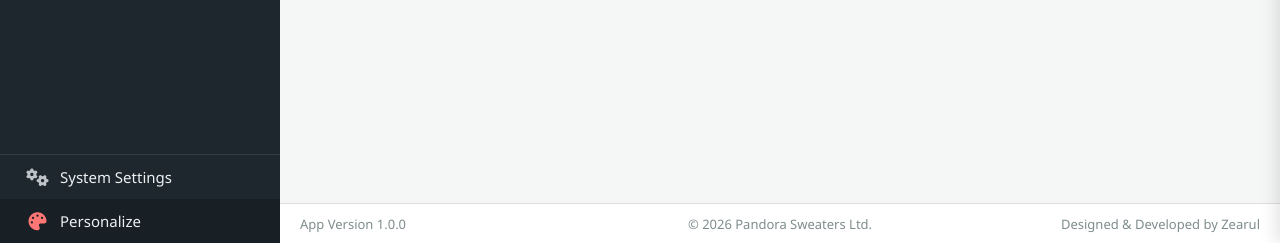
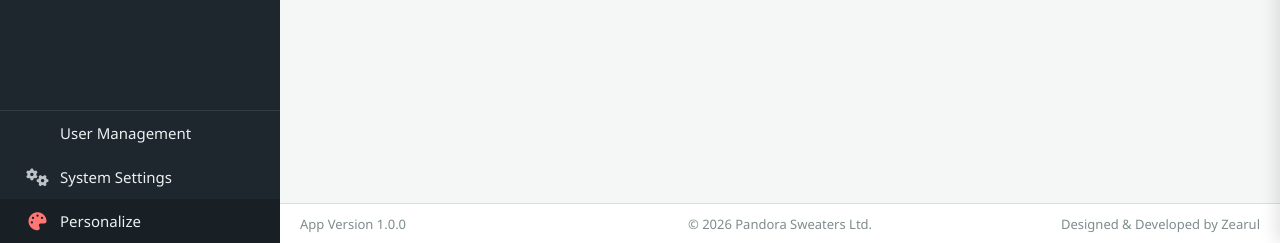
Before and after one commit to zearul12/Factory_Software, a Django app: page /dashboard/ in a window 1280 px wide. Shown: the part 557-800 px from the top of the page. Run offline with Django 5.2, Linux system fonts and the light colour scheme; a user stored in the database is signed in; data comes from the database, SQL or seed files in the repository; data that the repository does not hold is empty.

Commit message:
Add User Management link to sidebar

```diff
--- a/templates/base.html
+++ b/templates/base.html
@@ -179,7 +179,10 @@
         <div class="spacer"></div>
 
         {% if request.user.is_superuser %}
-        <a href="{% url 'system_settings' %}" class="nav-item" style="border-top: 1px solid rgba(255,255,255,0.1);">
+        <a href="{% url 'user_management' %}" class="nav-item" style="border-top: 1px solid rgba(255,255,255,0.1);">
+            <div class="nav-item-left"><i class="fa-solid fa-users-shield icon" style="color: #2ecc71;"></i> <span>User Management</span></div>
+        </a>
+        <a href="{% url 'system_settings' %}" class="nav-item">
             <div class="nav-item-left"><i class="fa-solid fa-gears icon" style="color: #bdc3c7;"></i> <span>System Settings</span></div>
         </a>
         {% endif %}
```
